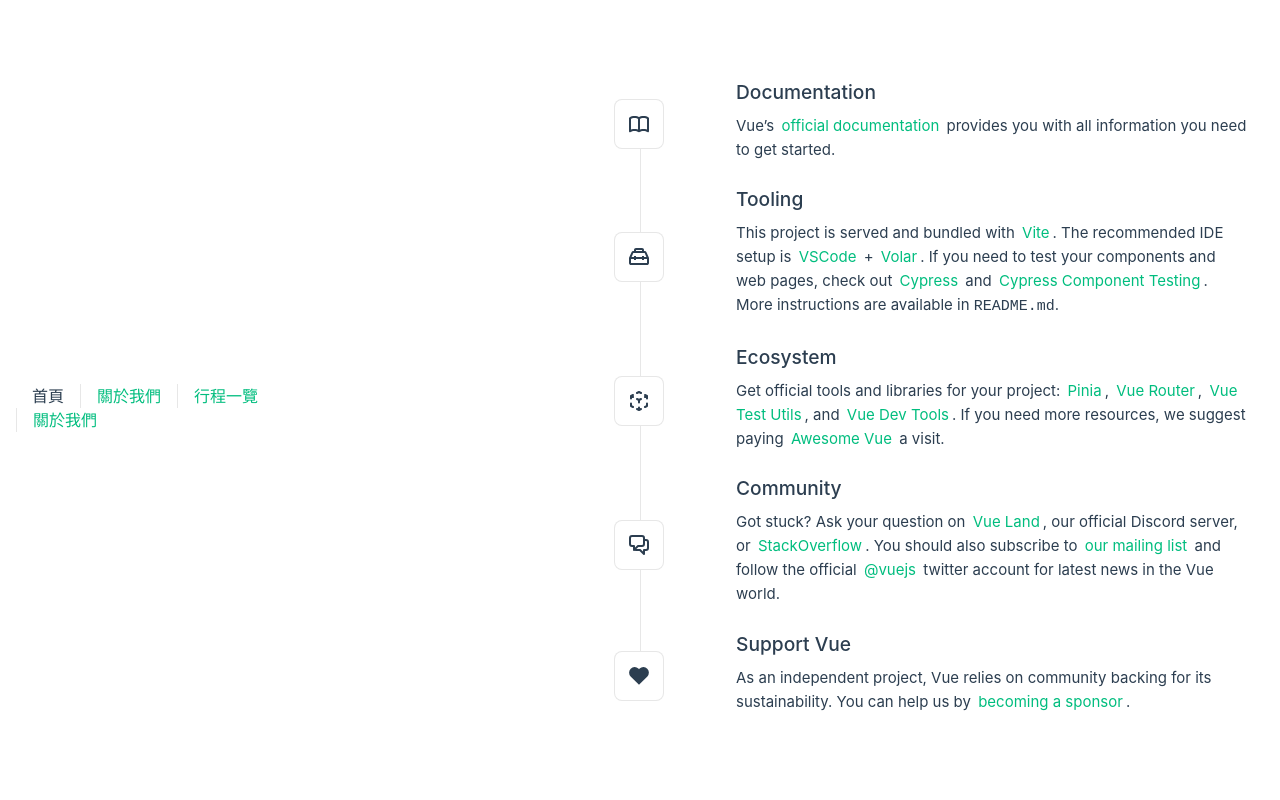
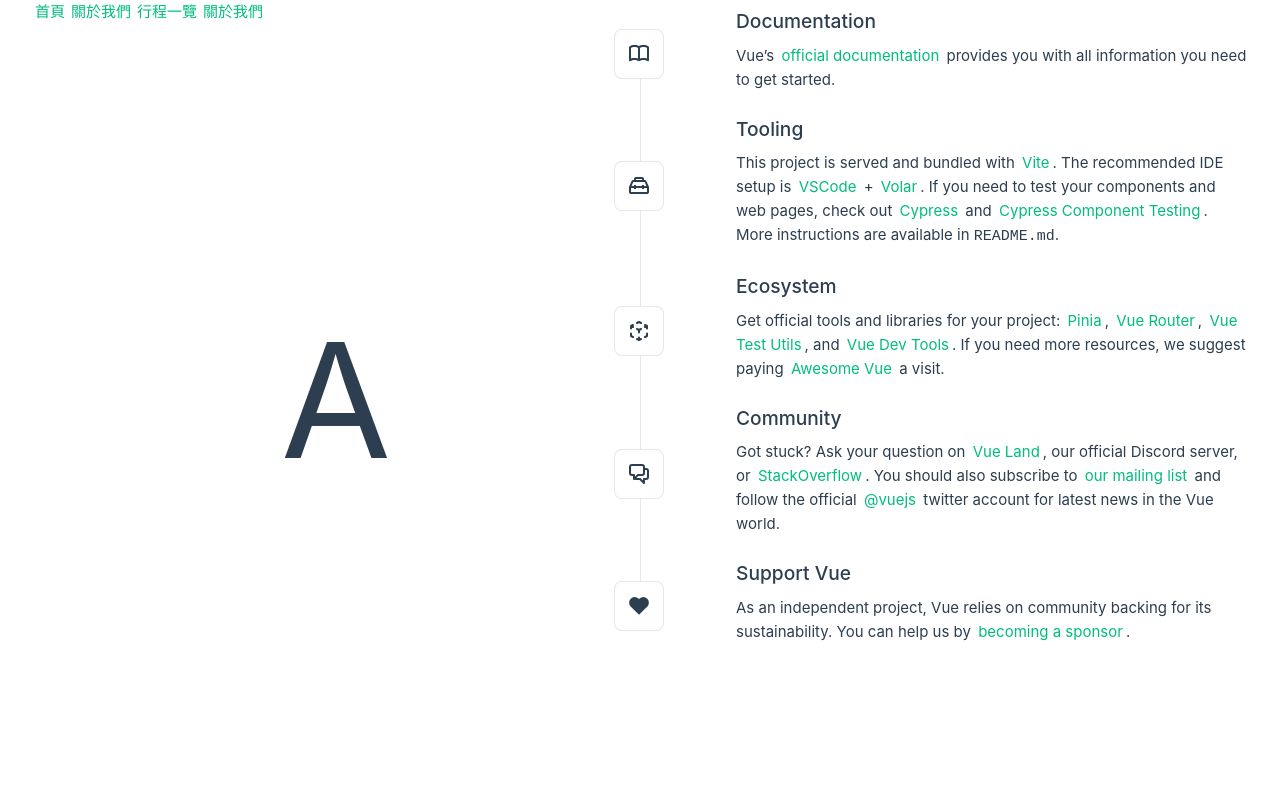
Before and after one commit to redfoxrjie/G6-Front-new, a Vue app: page / in a window 1280 px wide. Shown: the top 800 px of the page. Built offline with nearby package versions, Linux system fonts and the light colour scheme.

Commit message:
Start a new one

```diff
--- a/index.html
+++ b/index.html
@@ -5,7 +5,7 @@
   <meta charset="UTF-8">
   <link rel="icon" href="/favicon.ico">
   <meta name="viewport" content="width=device-width, initial-scale=1.0">
-  <title>Vite App</title>
+  <title>G6土狗旅遊</title>
   <!-- import font url -->
   <!-- GA4 -->
 </head>
--- a/package.json
+++ b/package.json
@@ -22,6 +22,7 @@
     "eslint": "^8.57.0",
     "eslint-plugin-vue": "^9.23.0",
     "prettier": "^3.2.5",
+    "sass": "^1.77.2",
     "vite": "^5.2.8",
     "vite-plugin-vue-devtools": "^7.0.25"
   }
--- a/src/App.vue
+++ b/src/App.vue
@@ -16,6 +16,13 @@ import HelloWorld from './components/HelloWorld.vue'
         <RouterLink to="/trips">行程一覽</RouterLink>
         <RouterLink to="/blog">關於我們</RouterLink>
       </nav>
+      <!-- <section>A</section>
+      <section>B</section>
+      <section>C</section> -->
+      <SectionA></SectionA>
+      <SectionB></SectionB>
+      <SectionC></SectionC>
+      <p>測試測試</p>
     </div>
   </header>
 
@@ -26,78 +33,33 @@ import HelloWorld from './components/HelloWorld.vue'
 </template> -->
 
 <script>
+import { defineComponent } from 'vue'
 import { RouterLink, RouterView } from 'vue-router'
 import HelloWorld from './components/HelloWorld.vue'
+import SectionA from './components/home/SectionA.vue'
+import SectionB from './components/home/SectionB.vue'
+import SectionC from './components/home/SectionC.vue'
 
-export default {
+export default defineComponent({
   components: {
     RouterLink,
-    RouterView
-    // HelloWorld
+    RouterView,
+    HelloWorld,
+    SectionA,
+    SectionB,
+    SectionC
   }
-}
+})
 </script>
 
 <style scoped>
-header {
-  line-height: 1.5;
-  max-height: 100vh;
-}
-
-.logo {
-  display: block;
-  margin: 0 auto 2rem;
-}
-
-nav {
-  width: 100%;
-  font-size: 12px;
-  text-align: center;
-  margin-top: 2rem;
-}
-
-nav a.router-link-exact-active {
-  color: var(--color-text);
-}
-
-nav a.router-link-exact-active:hover {
-  background-color: transparent;
-}
-
-nav a {
-  display: inline-block;
-  padding: 0 1rem;
-  border-left: 1px solid var(--color-border);
-}
-
-nav a:first-of-type {
-  border: 0;
-}
-
-@media (min-width: 1024px) {
-  header {
-    display: flex;
-    place-items: center;
-    padding-right: calc(var(--section-gap) / 2);
-  }
-
-  .logo {
-    margin: 0 2rem 0 0;
-  }
-
-  header .wrapper {
-    display: flex;
-    place-items: flex-start;
-    flex-wrap: wrap;
-  }
-
-  nav {
-    text-align: left;
-    margin-left: -1rem;
-    font-size: 1rem;
-
-    padding: 1rem 0;
-    margin-top: 1rem;
-  }
+section {
+  bottom: #ddd;
+  height: 90vh;
+  margin: 1rem;
+  display: flex;
+  align-items: center;
+  justify-content: center;
+  font-size: 10rem;
 }
 </style>
--- /dev/null
+++ b/src/components/home/SectionA.vue
@@ -0,0 +1,7 @@
+<template>
+  <section>A</section>
+</template>
+
+<script></script>
+
+<style></style>
--- /dev/null
+++ b/src/components/home/SectionB.vue
@@ -0,0 +1,13 @@
+<template>
+  <section>B</section>
+</template>
+
+<script></script>
+
+<style lang="scss">
+section {
+  p {
+    color: red;
+  }
+}
+</style>
--- /dev/null
+++ b/src/components/home/SectionC.vue
@@ -0,0 +1,7 @@
+<template>
+  <section section>C</section>
+</template>
+
+<script></script>
+
+<style></style>
```
Also changed, not shown: 1 other file (tests, documents, lock files or other folders).
